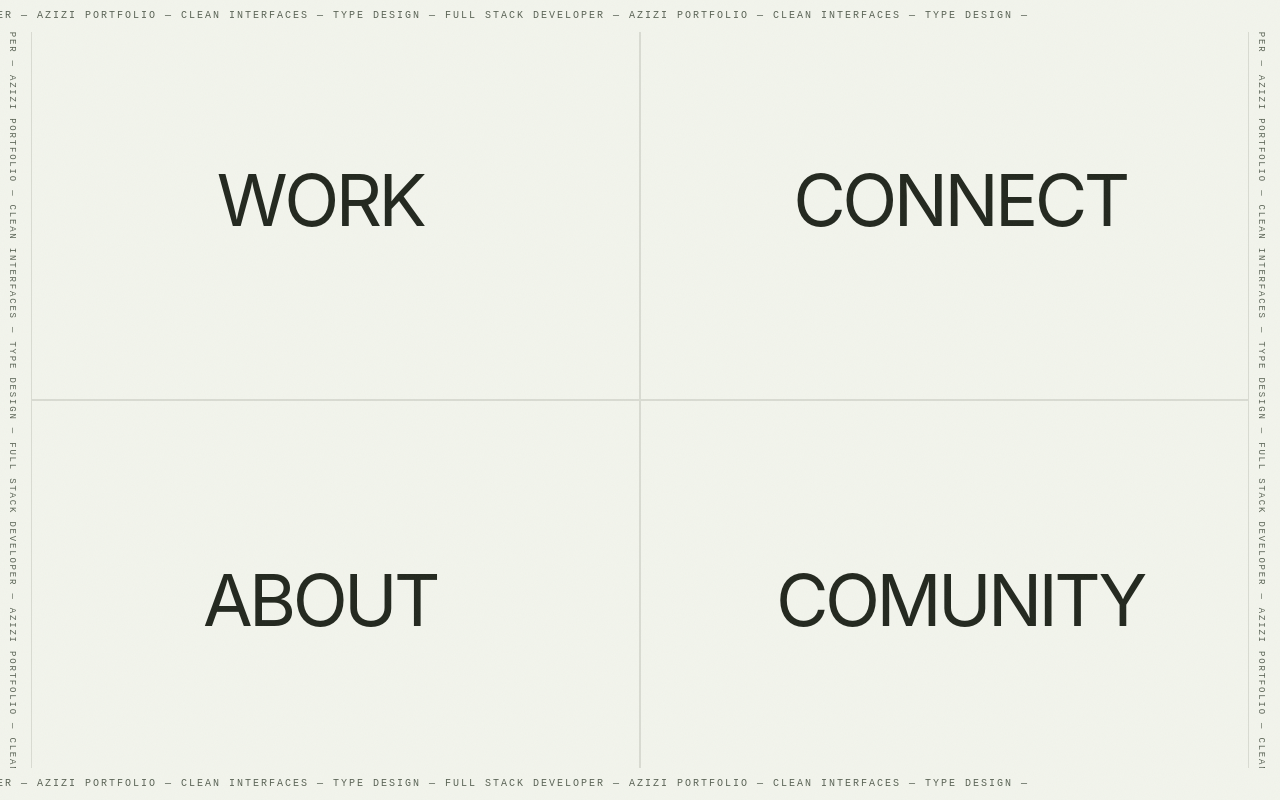
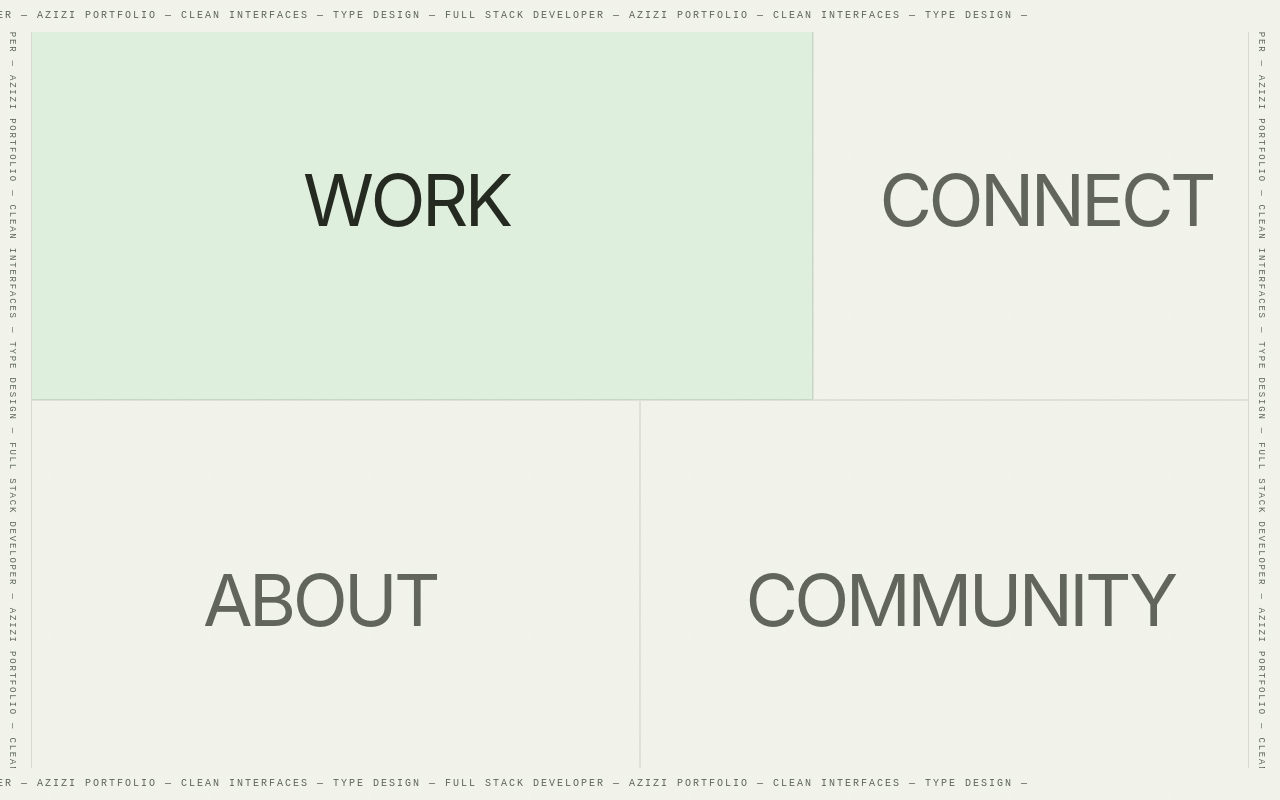
Before and after one commit to Abdulzizi/svelte-portfolio, a SvelteKit app: page / in a window 1280 px wide. Built offline with nearby package versions, Linux system fonts and the light colour scheme.

Commit message:
feat: make marquee a global component

```diff
--- /dev/null
+++ b/src/lib/components/MarqueeHorizontal.svelte
@@ -0,0 +1,17 @@
+<script lang="ts">
+	let { position = 'top' }: { position?: 'top' | 'bottom' } = $props();
+</script>
+
+<style>
+	@keyframes scroll-left { from { transform: translateX(0); } to { transform: translateX(-50%); } }
+	.strip-inner {
+		color: var(--ink-dim);
+		animation: scroll-left 20s linear infinite;
+	}
+</style>
+
+<div class="absolute {position === 'top' ? 'top-0' : 'bottom-0'} left-0 right-0 overflow-hidden bg-[var(--bg)] h-8 z-10 pointer-events-none" aria-hidden="true">
+	<div class="inline-block font-mono text-[10px] uppercase tracking-[0.2em] h-full leading-8 whitespace-nowrap strip-inner">
+		FULL STACK DEVELOPER — AZIZI PORTFOLIO — CLEAN INTERFACES — TYPE DESIGN — FULL STACK DEVELOPER — AZIZI PORTFOLIO — CLEAN INTERFACES — TYPE DESIGN —
+	</div>
+</div>
--- /dev/null
+++ b/src/lib/components/MarqueeVertical.svelte
@@ -0,0 +1,25 @@
+<script lang="ts">
+	let { side = 'left' }: { side?: 'left' | 'right' } = $props();
+</script>
+
+<style>
+	@keyframes scroll-up { from { transform: translateY(0); } to { transform: translateY(-50%); } }
+	.strip-inner {
+		color: var(--ink-dim);
+		animation: scroll-up 15s linear infinite;
+	}
+</style>
+
+{#if side === 'left'}
+	<div class="absolute left-0 top-8 bottom-8 w-6 lg:w-8 overflow-hidden border-r border-[var(--line)] bg-[var(--bg)] pointer-events-none z-10" aria-hidden="true">
+		<div class="strip-inner font-mono text-[8px] lg:text-[9px] uppercase tracking-[0.2em] whitespace-nowrap h-full leading-6" style="writing-mode: vertical-rl; transform: rotate(180deg);">
+			FULL STACK DEVELOPER — AZIZI PORTFOLIO — CLEAN INTERFACES — TYPE DESIGN — FULL STACK DEVELOPER — AZIZI PORTFOLIO — CLEAN INTERFACES — TYPE DESIGN —
+		</div>
+	</div>
+{:else}
+	<div class="absolute right-0 top-8 bottom-8 w-6 lg:w-8 overflow-hidden border-l border-[var(--line)] bg-[var(--bg)] pointer-events-none z-10" aria-hidden="true">
+		<div class="strip-inner font-mono text-[8px] lg:text-[9px] uppercase tracking-[0.2em] whitespace-nowrap h-full leading-6" style="writing-mode: vertical-rl;">
+			FULL STACK DEVELOPER — AZIZI PORTFOLIO — CLEAN INTERFACES — TYPE DESIGN — FULL STACK DEVELOPER — AZIZI PORTFOLIO — CLEAN INTERFACES — TYPE DESIGN —
+		</div>
+	</div>
+{/if}
--- a/src/routes/+layout.svelte
+++ b/src/routes/+layout.svelte
@@ -1,10 +1,18 @@
 <script lang="ts">
 	import '../app.css';
+	import MarqueeHorizontal from '$lib/components/MarqueeHorizontal.svelte';
+	import MarqueeVertical from '$lib/components/MarqueeVertical.svelte';
 
 	let { children } = $props();
 </script>
 
-{@render children()}
+<div class="relative">
+	<MarqueeHorizontal position="top" />
+	<MarqueeHorizontal position="bottom" />
+	<MarqueeVertical side="left" />
+	<MarqueeVertical side="right" />
+	{@render children()}
+</div>
 
 <style>
 	:global(::view-transition-old(root)),
--- a/src/routes/+page.svelte
+++ b/src/routes/+page.svelte
@@ -15,51 +15,18 @@
 		}
 	</style>
 
-	<!-- Top marquee -->
-	<div class="absolute top-0 left-0 right-0 overflow-hidden bg-[var(--bg)] h-8 z-10" aria-hidden="true">
-		<div class="inline-block font-mono text-[10px] uppercase tracking-[0.2em] h-full leading-8 whitespace-nowrap animate-scroll-left" style="color: var(--ink-dim); animation: scroll-left 20s linear infinite;">
-			FULL STACK DEVELOPER — AZIZI PORTFOLIO — CLEAN INTERFACES — TYPE DESIGN — FULL STACK DEVELOPER — AZIZI PORTFOLIO — CLEAN INTERFACES — TYPE DESIGN —
-		</div>
-	</div>
-
-	<style>
-		@keyframes scroll-left { from { transform: translateX(0); } to { transform: translateX(-50%); } }
-		@keyframes scroll-up { from { transform: translateY(0); } to { transform: translateY(-50%); } }
-	</style>
-
-	<!-- Left vertical -->
-	<div class="absolute left-0 top-8 bottom-8 w-6 lg:w-8 overflow-hidden border-r border-[var(--line)] bg-[var(--bg)] pointer-events-none z-10" aria-hidden="true">
-		<div class="font-mono text-[8px] lg:text-[9px] uppercase tracking-[0.2em] whitespace-nowrap h-full leading-6 animate-scroll-up" style="color: var(--ink-dim); animation: scroll-up 15s linear infinite; writing-mode: vertical-rl; transform: rotate(180deg);">
-			FULL STACK DEVELOPER — AZIZI PORTFOLIO — CLEAN INTERFACES — TYPE DESIGN — FULL STACK DEVELOPER — AZIZI PORTFOLIO — CLEAN INTERFACES — TYPE DESIGN —
-		</div>
-	</div>
-
-	<!-- Right vertical -->
-	<div class="absolute right-0 top-8 bottom-8 w-6 lg:w-8 overflow-hidden border-l border-[var(--line)] bg-[var(--bg)] pointer-events-none z-10" aria-hidden="true">
-		<div class="font-mono text-[8px] lg:text-[9px] uppercase tracking-[0.2em] whitespace-nowrap h-full leading-6 animate-scroll-up" style="color: var(--ink-dim); animation: scroll-up 15s linear infinite; writing-mode: vertical-rl;">
-			FULL STACK DEVELOPER — AZIZI PORTFOLIO — CLEAN INTERFACES — TYPE DESIGN — FULL STACK DEVELOPER — AZIZI PORTFOLIO — CLEAN INTERFACES — TYPE DESIGN —
-		</div>
-	</div>
-
 	<div class="grid-wrap min-h-[100dvh] z-0">
-		<a href="#work" class="grid-section relative flex items-center justify-center border-[1px] border-[var(--line)] p-6 lg:p-12 hover:bg-[var(--surface)]">
+		<a href="#work" id="work" class="grid-section relative flex items-center justify-center border-[1px] border-[var(--line)] p-6 lg:p-12 hover:bg-[var(--surface)]">
 			<h2 class="font-hand tracking-tighter" style="font-size: clamp(2rem, 6vw, 4.5rem); line-height: 1;">WORK</h2>
 		</a>
-		<a href="#connect" class="grid-section relative flex items-center justify-center border-[1px] border-[var(--line)] p-6 lg:p-12 hover:bg-[var(--surface)]">
+		<a href="#connect" id="connect" class="grid-section relative flex items-center justify-center border-[1px] border-[var(--line)] p-6 lg:p-12 hover:bg-[var(--surface)]">
 			<h2 class="font-hand tracking-tighter" style="font-size: clamp(2rem, 6vw, 4.5rem); line-height: 1;">CONNECT</h2>
 		</a>
-		<a href="#about" class="grid-section relative flex items-center justify-center border-[1px] border-[var(--line)] p-6 lg:p-12 hover:bg-[var(--surface)]">
+		<a href="#about" id="about" class="grid-section relative flex items-center justify-center border-[1px] border-[var(--line)] p-6 lg:p-12 hover:bg-[var(--surface)]">
 			<h2 class="font-hand tracking-tighter" style="font-size: clamp(2rem, 6vw, 4.5rem); line-height: 1;">ABOUT</h2>
 		</a>
-		<a href="#work" id="work" class="grid-section relative flex items-center justify-center border-[1px] border-[var(--line)] p-6 lg:p-12 hover:bg-[var(--surface)]">
-			<h2 class="font-hand tracking-tighter" style="font-size: clamp(2rem, 6vw, 4.5rem); line-height: 1;">COMUNITY</h2>
+		<a href="#community" id="community" class="grid-section relative flex items-center justify-center border-[1px] border-[var(--line)] p-6 lg:p-12 hover:bg-[var(--surface)]">
+			<h2 class="font-hand tracking-tighter" style="font-size: clamp(2rem, 6vw, 4.5rem); line-height: 1;">COMMUNITY</h2>
 		</a>
 	</div>
-
-	<!-- Bottom marquee -->
-	<div class="absolute bottom-0 left-0 right-0 overflow-hidden bg-[var(--bg)] h-8 z-10" aria-hidden="true">
-		<div class="inline-block font-mono text-[10px] uppercase tracking-[0.2em] h-full leading-8 whitespace-nowrap animate-scroll-left" style="color: var(--ink-dim); animation: scroll-left 20s linear infinite;">
-			FULL STACK DEVELOPER — AZIZI PORTFOLIO — CLEAN INTERFACES — TYPE DESIGN — FULL STACK DEVELOPER — AZIZI PORTFOLIO — CLEAN INTERFACES — TYPE DESIGN —
-		</div>
-	</div>
 </main>
```
